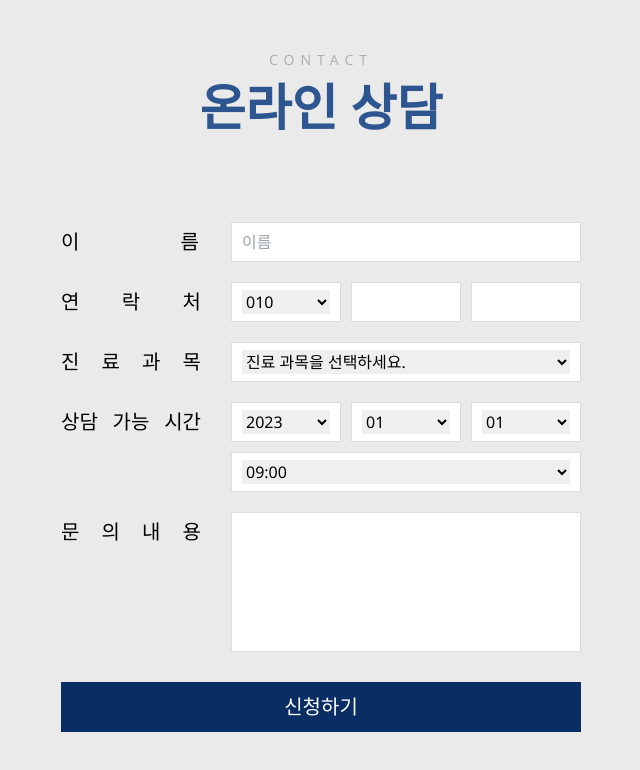
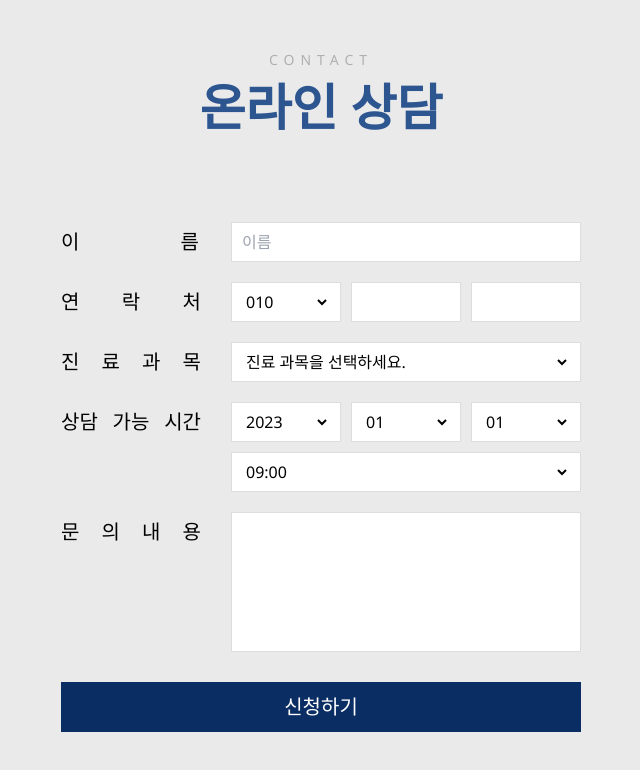
Before and after one commit to jkiwkoo/ym_front, a Next.js app: page / in a window 1280 px wide. Shown: the part 4662-5432 px from the top of the page, without its empty margins (319-959 px from the left). Built offline with nearby package versions, Linux system fonts and the light colour scheme; a web font is replaced by a local one.

Commit message:
Fix typo

```diff
--- a/src/pages/index.tsx
+++ b/src/pages/index.tsx
@@ -365,11 +365,11 @@ const Home = () => {
             </div>
           </div>
           <div className="flex mb-[10px] pc:mb-[20px]">
-            <div className="flex items-center justify-between text-[14px] pc:text-[20px] mr-[10px] pc:mr-[30px] w-[85px] pc:w-[140px] tracking-widest">
+            <div className="flex items-center justify-between text-[14px] pc:text-[20px] mr-[10px] pc:mr-[30px] w-[85px] pc:w-[140px] tracking-widest text-black">
               <nav>이</nav>
               <nav>름</nav>
             </div>
-            <div className="w-[60vw] pc:w-[350px] h-[35px] pc:h-[40px] bg-white flex items-center justify-start px-[10px] border border-ym-border text-[14px] pc:text-[16px]">
+            <div className="w-[60vw] pc:w-[350px] h-[35px] pc:h-[40px] bg-white flex items-center justify-start px-[10px] border border-ym-border text-[14px] pc:text-[16px] text-black">
               <input
                 spellCheck={false}
                 placeholder="이름"
@@ -382,15 +382,15 @@ const Home = () => {
             </div>
           </div>
           <div className="flex mb-[10px] pc:mb-[20px]">
-            <div className="flex items-center justify-between text-[14px] pc:text-[20px] mr-[10px] pc:mr-[30px] w-[85px] pc:w-[140px]">
+            <div className="flex items-center justify-between text-[14px] pc:text-[20px] mr-[10px] pc:mr-[30px] w-[85px] pc:w-[140px] text-black">
               <nav>연</nav>
               <nav>락</nav>
               <nav>처</nav>
             </div>
             <div className="flex gap-[3vw] pc:gap-[10px]">
-              <div className="w-[18vw] pc:w-[110px] h-[35px] pc:h-[40px] bg-white flex items-center justify-start px-[10px] border border-ym-border text-[14px] pc:text-[16px]">
+              <div className="w-[18vw] pc:w-[110px] h-[35px] pc:h-[40px] bg-white flex items-center justify-start px-[10px] border border-ym-border text-[14px] pc:text-[16px] text-black">
                 <select
-                  className="w-full"
+                  className="w-full bg-transparent outline-none"
                   value={firstNumber}
                   onChange={(e) => {
                     setFirstNumber(e.target.value);
@@ -404,7 +404,7 @@ const Home = () => {
                   <option value="019">019</option>
                 </select>
               </div>
-              <div className="w-[18vw] pc:w-[110px] h-[35px] pc:h-[40px] bg-white flex items-center justify-start px-[10px] border border-ym-border text-[14px] pc:text-[16px]">
+              <div className="w-[18vw] pc:w-[110px] h-[35px] pc:h-[40px] bg-white flex items-center justify-start px-[10px] border border-ym-border text-[14px] pc:text-[16px] text-black">
                 <input
                   spellCheck={false}
                   className="w-full bg-transparent outline-none"
@@ -416,7 +416,7 @@ const Home = () => {
                   value={middleNumber}
                 />
               </div>
-              <div className="w-[18vw] pc:w-[110px] h-[35px] pc:h-[40px] bg-white flex items-center justify-start px-[10px] border border-ym-border text-[14px] pc:text-[16px]">
+              <div className="w-[18vw] pc:w-[110px] h-[35px] pc:h-[40px] bg-white flex items-center justify-start px-[10px] border border-ym-border text-[14px] pc:text-[16px] text-black">
                 <input
                   spellCheck={false}
                   className="w-full bg-transparent outline-none"
@@ -431,15 +431,15 @@ const Home = () => {
             </div>
           </div>
           <div className="flex mb-[10px] pc:mb-[20px]">
-            <div className="flex items-center justify-between text-[14px] pc:text-[20px] mr-[10px] pc:mr-[30px] w-[85px] pc:w-[140px]">
+            <div className="flex items-center justify-between text-[14px] pc:text-[20px] mr-[10px] pc:mr-[30px] w-[85px] pc:w-[140px] text-black">
               <nav>진</nav>
               <nav>료</nav>
               <nav>과</nav>
               <nav>목</nav>
             </div>
-            <div className="w-[60vw] pc:w-[350px] h-[35px] pc:h-[40px] bg-white flex items-center justify-start px-[10px] border border-ym-border text-[14px] pc:text-[16px]">
+            <div className="w-[60vw] pc:w-[350px] h-[35px] pc:h-[40px] bg-white flex items-center justify-start px-[10px] border border-ym-border text-[14px] pc:text-[16px] text-black">
               <select
-                className="w-full"
+                className="w-full bg-transparent outline-none"
                 value={treatment}
                 onChange={(e) => {
                   setTreatment(e.target.value);
@@ -454,15 +454,15 @@ const Home = () => {
             </div>
           </div>
           <div className="flex mb-[5px] pc:mb-[10px]">
-            <div className="flex items-center justify-between text-[14px] pc:text-[20px] mr-[10px] pc:mr-[30px] w-[85px] pc:w-[140px]">
+            <div className="flex items-center justify-between text-[14px] pc:text-[20px] mr-[10px] pc:mr-[30px] w-[85px] pc:w-[140px] text-black">
               <nav>상담</nav>
               <nav>가능</nav>
               <nav>시간</nav>
             </div>
             <div className="flex gap-[3vw] pc:gap-[10px]">
-              <div className="w-[18vw] pc:w-[110px] h-[35px] pc:h-[40px] bg-white flex items-center justify-start px-[5px] pc:px-[10px] border border-ym-border text-[14px] pc:text-[16px]">
+              <div className="w-[18vw] pc:w-[110px] h-[35px] pc:h-[40px] bg-white flex items-center justify-start px-[5px] pc:px-[10px] border border-ym-border text-[14px] pc:text-[16px] text-black">
                 <select
-                  className="w-full"
+                  className="w-full bg-transparent outline-none"
                   value={year}
                   onChange={(e) => {
                     setYear(e.target.value);
@@ -473,9 +473,9 @@ const Home = () => {
                   <option value="2025">2025</option>
                 </select>
               </div>
-              <div className="w-[18vw] pc:w-[110px] h-[35px] pc:h-[40px] bg-white flex items-center justify-start px-[10px] border border-ym-border text-[14px] pc:text-[16px]">
+              <div className="w-[18vw] pc:w-[110px] h-[35px] pc:h-[40px] bg-white flex items-center justify-start px-[10px] border border-ym-border text-[14px] pc:text-[16px] text-black">
                 <select
-                  className="w-full"
+                  className="w-full bg-transparent outline-none"
                   value={month}
                   onChange={(e) => {
                     setMonth(e.target.value);
@@ -495,9 +495,9 @@ const Home = () => {
                   <option value="12">12</option>
                 </select>
               </div>
-              <div className="w-[18vw] pc:w-[110px] h-[35px] pc:h-[40px] bg-white flex items-center justify-start px-[10px] border border-ym-border text-[14px] pc:text-[16px]">
+              <div className="w-[18vw] pc:w-[110px] h-[35px] pc:h-[40px] bg-white flex items-center justify-start px-[10px] border border-ym-border text-[14px] pc:text-[16px] text-black">
                 <select
-                  className="w-full"
+                  className="w-full bg-transparent outline-none"
                   value={day}
                   onChange={(e) => {
                     setDay(e.target.value);
@@ -540,9 +540,9 @@ const Home = () => {
           </div>
           <div className="flex mb-[10px] pc:mb-[20px]">
             <div className="flex items-center text-[14px] pc:text-[20px] mr-[10px] pc:mr-[30px] w-[85px] pc:w-[140px]"></div>
-            <div className="w-[60vw] pc:w-[350px] h-[35px] pc:h-[40px] bg-white flex items-center justify-start px-[10px] border border-ym-border text-[14px] pc:text-[16px]">
+            <div className="w-[60vw] pc:w-[350px] h-[35px] pc:h-[40px] bg-white flex items-center justify-start px-[10px] border border-ym-border text-[14px] pc:text-[16px] text-black">
               <select
-                className="w-full"
+                className="w-full bg-transparent outline-none"
                 value={time}
                 onChange={(e) => {
                   setTime(e.target.value);
@@ -570,13 +570,13 @@ const Home = () => {
             </div>
           </div>
           <div className="flex mb-[30px]">
-            <div className="flex items-start justify-between text-[14px] pc:text-[20px] mr-[10px] pc:mr-[30px] w-[85px] pc:w-[140px] pt-[5px]">
+            <div className="flex items-start justify-between text-[14px] pc:text-[20px] mr-[10px] pc:mr-[30px] w-[85px] pc:w-[140px] pt-[5px] text-black">
               <nav>문</nav>
               <nav>의</nav>
               <nav>내</nav>
               <nav>용</nav>
             </div>
-            <div className="w-[60vw] pc:w-[350px] h-[134px] pc:h-[140px] bg-white flex items-center justify-start px-[10px] border border-ym-border text-[14px] pc:text-[16px] pt-[5px]">
+            <div className="w-[60vw] pc:w-[350px] h-[134px] pc:h-[140px] bg-white flex items-center justify-start px-[10px] border border-ym-border text-[14px] pc:text-[16px] pt-[5px] text-black">
               <textarea
                 spellCheck={false}
                 className="h-full w-full bg-transparent outline-none resize-none"
```
